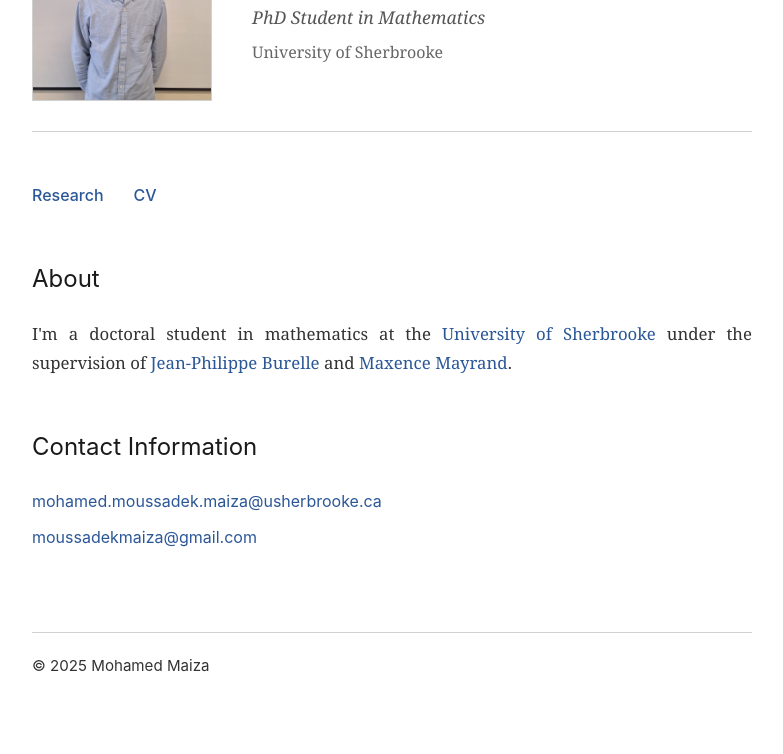
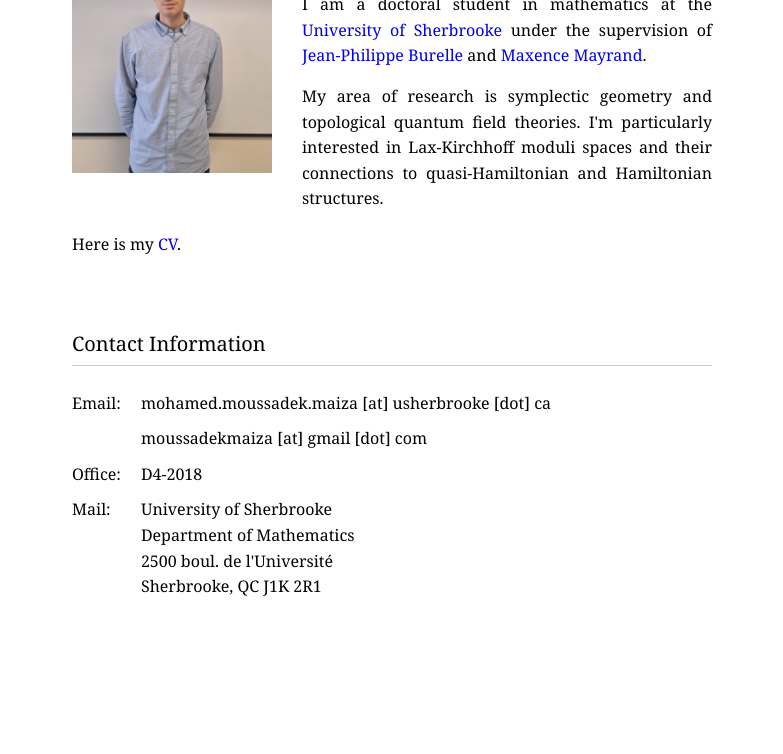
Before and after one commit to Maiza28/mohamed28.github.io, a plain HTML site: page index.html in a window 1280 px wide. Shown: the part 139-893 px from the top of the page, without its empty margins (248-1031 px from the left). After the commit the page ends 804 px from the top, so only its background shows below. Drawn offline with Linux system fonts and the light colour scheme.

Commit message:
index.html

```diff
--- a/index.html
+++ b/index.html
@@ -3,7 +3,7 @@
 <head>
     <meta charset="UTF-8">
     <meta name="viewport" content="width=device-width, initial-scale=1.0">
-    <title>Mohamed Maiza - PhD Student</title>
+    <title>Mohamed Maiza</title>
     <style>
         * {
             margin: 0;
@@ -12,172 +12,109 @@
         }
 
         body {
-            font-family: 'Georgia', 'Times New Roman', serif;
-            line-height: 1.7;
-            color: #333;
-            background: #ffffff;
-            max-width: 800px;
+            font-family: Georgia, 'Times New Roman', Times, serif;
+            font-size: 16px;
+            line-height: 1.6;
+            color: #000;
+            background-color: #fff;
+            max-width: 700px;
             margin: 0 auto;
-            padding: 60px 40px;
+            padding: 60px 30px;
         }
 
         header {
             margin-bottom: 50px;
-            display: flex;
-            align-items: flex-start;
-            gap: 40px;
-            padding-bottom: 30px;
-            border-bottom: 1px solid #d0d0d0;
         }
 
         .profile-image {
-            width: 180px;
-            height: 180px;
-            object-fit: cover;
-            flex-shrink: 0;
-            border: 1px solid #d0d0d0;
-        }
-
-        .header-content {
-            flex: 1;
-            padding-top: 10px;
+            float: left;
+            width: 200px;
+            height: auto;
+            margin-right: 30px;
+            margin-bottom: 20px;
         }
 
         h1 {
-            font-size: 2.2em;
-            font-weight: 400;
-            margin-bottom: 12px;
-            color: #1a1a1a;
-            letter-spacing: -0.5px;
+            font-size: 32px;
+            font-weight: normal;
+            margin-bottom: 20px;
+            color: #000;
         }
 
-        .subtitle {
-            font-size: 1.1em;
-            color: #555;
-            margin-bottom: 6px;
-            font-style: italic;
+        .intro {
+            text-align: justify;
+            margin-bottom: 20px;
         }
 
-        .university {
-            font-size: 1em;
-            color: #666;
+        .intro p {
+            margin-bottom: 15px;
         }
 
-        nav {
-            margin-bottom: 50px;
+        a {
+            color: #00e;
+            text-decoration: none;
         }
 
-        nav ul {
-            list-style: none;
-            display: flex;
-            gap: 30px;
-            font-family: -apple-system, BlinkMacSystemFont, "Segoe UI", sans-serif;
+        a:hover {
+            text-decoration: underline;
         }
 
-        nav a {
-            color: #2b5797;
-            text-decoration: none;
-            font-size: 1em;
-            font-weight: 500;
-            transition: color 0.2s ease;
-            padding-bottom: 2px;
-            border-bottom: 2px solid transparent;
-        }
-
-        nav a:hover {
-            color: #1a3a5f;
-            border-bottom-color: #2b5797;
-        }
-
-        section {
-            margin-bottom: 50px;
+        .cv-link {
+            display: block;
+            margin: 20px 0;
         }
 
         h2 {
-            font-size: 1.5em;
-            font-weight: 400;
-            margin-bottom: 20px;
-            color: #1a1a1a;
-            font-family: -apple-system, BlinkMacSystemFont, "Segoe UI", sans-serif;
+            font-size: 20px;
+            font-weight: normal;
+            margin-top: 40px;
+            margin-bottom: 15px;
+            border-bottom: 1px solid #ccc;
+            padding-bottom: 5px;
         }
 
-        p {
-            color: #333;
-            margin-bottom: 15px;
-            font-size: 1.05em;
-            text-align: justify;
+        .contact-table {
+            margin-top: 20px;
+            border-collapse: collapse;
         }
 
-        a {
-            color: #2b5797;
-            text-decoration: none;
-            border-bottom: 1px solid transparent;
-            transition: border-color 0.2s ease;
+        .contact-table td {
+            padding: 5px 20px 5px 0;
+            vertical-align: top;
         }
 
-        a:hover {
-            border-bottom-color: #2b5797;
+        .contact-table td:first-child {
+            font-weight: normal;
+            text-align: left;
+            white-space: nowrap;
         }
 
-        .contact-info {
-            font-family: -apple-system, BlinkMacSystemFont, "Segoe UI", sans-serif;
-        }
-
-        .contact-info a {
-            display: block;
-            margin-bottom: 8px;
-            color: #2b5797;
-        }
-
-        footer {
-            margin-top: 80px;
-            padding-top: 20px;
-            border-top: 1px solid #d0d0d0;
-            text-align: center;
-            color: #888;
-            font-size: 0.9em;
-            font-family: -apple-system, BlinkMacSystemFont, "Segoe UI", sans-serif;
+        .clearfix::after {
+            content: "";
+            display: table;
+            clear: both;
         }
 
         @media (max-width: 768px) {
             body {
-                padding: 40px 25px;
-            }
-
-            header {
-                flex-direction: column;
-                align-items: center;
-                text-align: center;
-                gap: 25px;
+                padding: 40px 20px;
             }
 
             .profile-image {
-                width: 150px;
-                height: 150px;
+                float: none;
+                display: block;
+                margin: 0 auto 30px;
+                max-width: 100%;
             }
 
             h1 {
-                font-size: 1.8em;
-            }
-
-            nav ul {
-                flex-direction: column;
-                gap: 15px;
-                align-items: center;
-            }
-
-            p {
-                text-align: left;
+                text-align: center;
             }
         }
 
         @media print {
             body {
                 padding: 20px;
-            }
-
-            nav {
-                display: none;
             }
 
             a {
@@ -188,37 +125,47 @@
     </style>
 </head>
 <body>
-    <header>
+    <header class="clearfix">
         <img src="./Maiza Mohamed.jpg" alt="Mohamed Maiza" class="profile-image">
-        <div class="header-content">
-            <h1>Mohamed Maiza</h1>
-            <div class="subtitle">PhD Student in Mathematics</div>
-            <div class="university">University of Sherbrooke</div>
+
+        <h1>Mohamed Maiza</h1>
+
+        <div class="intro">
+            <p>I am a doctoral student in mathematics at the <a href="https://www.usherbrooke.ca/">University of Sherbrooke</a> under the supervision of <a href="https://math.usherbrooke.ca/jpburelle/">Jean-Philippe Burelle</a> and <a href="https://www.usherbrooke.ca/mathematiques/nous-joindre/personnel/corps-professoral/professeurs/maxence-mayrand">Maxence Mayrand</a>.</p>
+
+            <p>My area of research is symplectic geometry and topological quantum field theories. I'm particularly interested in Lax-Kirchhoff moduli spaces and their connections to quasi-Hamiltonian and Hamiltonian structures.</p>
+        </div>
+
+        <div class="cv-link">
+            Here is my <a href="Cv.html">CV</a>.
         </div>
     </header>
 
-    <nav>
-        <ul>
-            <li><a href="Research.html">Research</a></li>
-            <li><a href="Cv.html">CV</a></li>
-        </ul>
-    </nav>
-
-    <section id="about">
-        <h2>About</h2>
-        <p>I'm a doctoral student in mathematics at the <a href="https://www.usherbrooke.ca/">University of Sherbrooke</a> under the supervision of <a href="https://math.usherbrooke.ca/jpburelle/">Jean-Philippe Burelle</a> and <a href="https://www.usherbrooke.ca/mathematiques/nous-joindre/personnel/corps-professoral/professeurs/maxence-mayrand">Maxence Mayrand</a>.</p>
-    </section>
-
-    <section id="contact">
+    <main>
         <h2>Contact Information</h2>
-        <div class="contact-info">
-            <a href="mailto:mohamed.moussadek.maiza@usherbrooke.ca">mohamed.moussadek.maiza@usherbrooke.ca</a>
-            <a href="mailto:moussadekmaiza@gmail.com">moussadekmaiza@gmail.com</a>
-        </div>
-    </section>
-
-    <footer>
-        <p>&copy; 2025 Mohamed Maiza</p>
-    </footer>
+        <table class="contact-table">
+            <tr>
+                <td>Email:</td>
+                <td>mohamed.moussadek.maiza [at] usherbrooke [dot] ca</td>
+            </tr>
+            <tr>
+                <td></td>
+                <td>moussadekmaiza [at] gmail [dot] com</td>
+            </tr>
+            <tr>
+                <td>Office:</td>
+                <td>D4-2018</td>
+            </tr>
+            <tr>
+                <td>Mail:</td>
+                <td>
+                    University of Sherbrooke<br>
+                    Department of Mathematics<br>
+                    2500 boul. de l'Université<br>
+                    Sherbrooke, QC J1K 2R1
+                </td>
+            </tr>
+        </table>
+    </main>
 </body>
 </html>
```
